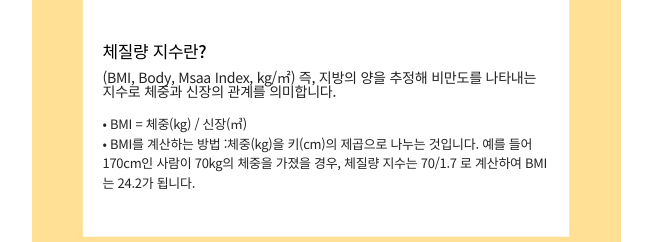
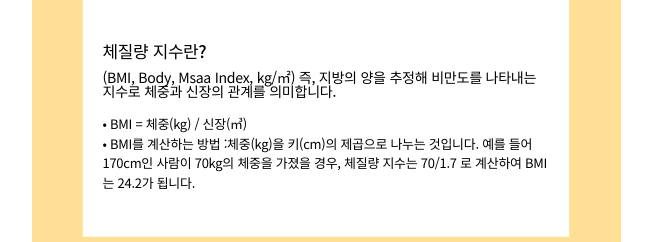
Before and after one commit to so505/BMI_jiyeon, a plain HTML site: page index.html in a window 1280 px wide. Shown: the part 580-822 px from the top of the page, without its empty margins (314-966 px from the left). Drawn offline with Linux system fonts and the light colour scheme.

Commit message:
Add files via upload

```diff
--- a/style/bmi.css
+++ b/style/bmi.css
@@ -37,6 +37,6 @@
 .bg .bmi .result_wrap .result .excess_txt {color: #1D6CA0;font-weight: 500; letter-spacing: -0.02em;}
 .bg .bmi .infor {text-align: left; margin-top: 105px;}
 .bg .bmi .infor h2 {font-size: 1.06rem; font-weight: 500;letter-spacing: -0.02em; margin-bottom: 10px;}
-.bg .bmi .infor p:nth-of-type(1) {font-size: 0.88rem;letter-spacing: -0.02em;margin-bottom: 16px;color: #242424;}
-.bg .bmi .infor p:nth-of-type(2) {font-size: 0.81rem;letter-spacing: -0.02em; line-height: 1.5;color: #242424;}
-.bg .bmi .infor p:nth-of-type(3) {font-size: 0.81rem;letter-spacing: -0.02em; line-height: 1.5;color: #242424;}
+.bg .bmi .infor p:nth-of-type(1) {font-size: 0.88rem;letter-spacing: -0.02em;margin-bottom: 16px;color: #000;}
+.bg .bmi .infor p:nth-of-type(2) {font-size: 0.81rem;letter-spacing: -0.02em; line-height: 1.5;color: #000;}
+.bg .bmi .infor p:nth-of-type(3) {font-size: 0.81rem;letter-spacing: -0.02em; line-height: 1.5;color: #000;}
```
